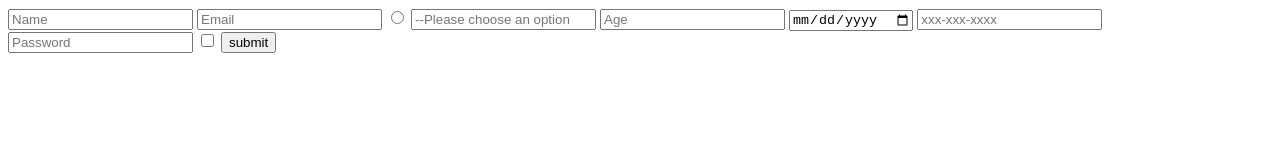
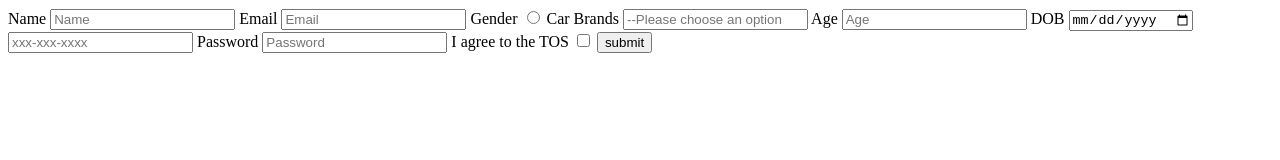
Before and after one commit to acciojob/signup-form-car-SujanDevaraj, a website: page main.html in a window 1280 px wide. Drawn offline with Linux system fonts and the light colour scheme.

Commit message:
created a submission

```diff
--- a/main.html
+++ b/main.html
@@ -11,14 +11,29 @@
     <script type="text/javascript" src="./script.js">
 </script>
 	<form action="#" method="post">
+		<label for="#name">Name</label>
 		<input type="text" id="#name" placeholder="Name" required>
+
+		<label for="#email">Email</label>
 		<input type="email" id="#email" placeholder="Email" required>
+
+		<label for="#gender_m,#gender_f">Gender</label>
 		<input type="radio" id="#gender_m,#gender_f">
+
+		<label for="#cars">Car Brands</label>
 		<input type="select" id="#cars" placeholder="--Please choose an option" required>
+
+		<label for="#age">Age</label>
 		<input type="number" id="#age" placeholder="Age" required>
+
+		<label for="#dob">DOB</label>
 		<input type="date" id="#dob" required>
 		<input type="tel" id="#tel" placeholder="xxx-xxx-xxxx">
+
+		<label for="#password">Password</label>
 		<input type="password" id="#password" placeholder="Password" required>
+
+		<label for="#tos">I agree to the TOS</label>
 		<input type="checkbox" id="#tos" required>
 		<button type="submit">submit</button>
 	</form>
```
